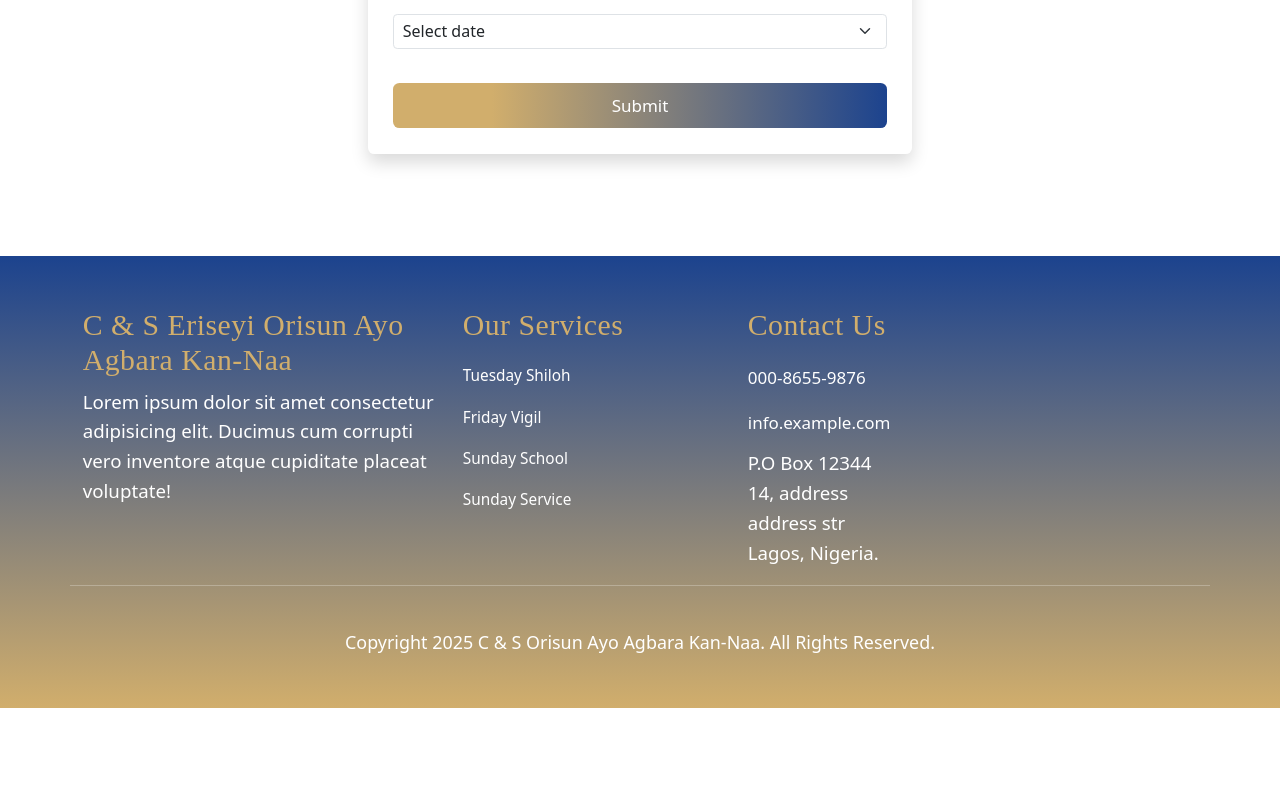
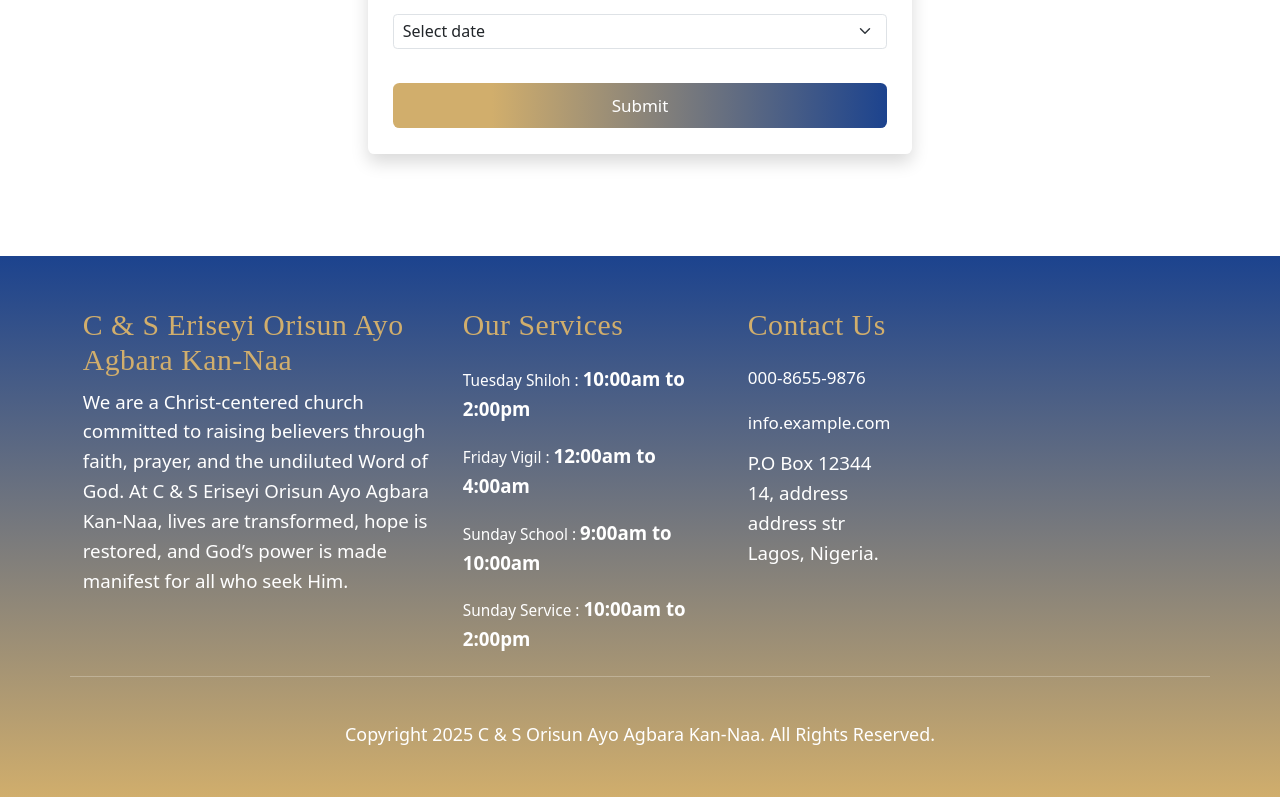
Before and after one commit to tcarsity/eriseyi-orisun-ayo, a React (Vite) app: page /add-member in a window 1280 px wide. Shown: the part 664-1461 px from the top of the page. Before the commit the page ends 1372 px from the top, so only its background shows below. Built offline with nearby package versions, Linux system fonts and the light colour scheme.

Commit message:
Added more contents

```diff
--- a/src/components/common/Footer.jsx
+++ b/src/components/common/Footer.jsx
@@ -13,9 +13,11 @@ const Footer = () => {
               <h3>C & S Eriseyi Orisun Ayo Agbara Kan-Naa</h3>
               <div>
                 <p>
-                  Lorem ipsum dolor sit amet consectetur adipisicing elit.
-                  Ducimus cum corrupti vero inventore atque cupiditate placeat
-                  voluptate!
+                  We are a Christ-centered church committed to raising believers
+                  through faith, prayer, and the undiluted Word of God. At C & S
+                  Eriseyi Orisun Ayo Agbara Kan-Naa, lives are transformed, hope
+                  is restored, and God’s power is made manifest for all who seek
+                  Him.
                 </p>
               </div>
             </div>
@@ -23,10 +25,18 @@ const Footer = () => {
             <div className="col-md-6 col-lg-3">
               <h3 className="mb-3">Our Services</h3>
               <ul>
-                <li>Tuesday Shiloh</li>
-                <li>Friday Vigil</li>
-                <li>Sunday School</li>
-                <li>Sunday Service</li>
+                <li>
+                  Tuesday Shiloh : <strong>10:00am to 2:00pm</strong>
+                </li>
+                <li>
+                  Friday Vigil : <strong>12:00am to 4:00am</strong>
+                </li>
+                <li>
+                  Sunday School : <strong>9:00am to 10:00am</strong>
+                </li>
+                <li>
+                  Sunday Service : <strong>10:00am to 2:00pm</strong>
+                </li>
               </ul>
             </div>
 
--- a/src/components/common/Hero.jsx
+++ b/src/components/common/Hero.jsx
@@ -39,13 +39,13 @@ const Hero = () => {
                 Welcome to Orisun Ayo
               </motion.span>
 
-              <motion.h1
+              <motion.h2
                 initial={{ opacity: 0, y: 20 }}
                 animate={{ opacity: 1, y: 0 }}
                 transition={{ delay: 0.5, duration: 1 }}
               >
                 Moments of worship. Times of growth.
-              </motion.h1>
+              </motion.h2>
               <motion.p
                 initial={{ opacity: 0, y: 20 }}
                 animate={{ opacity: 1, y: 0 }}
--- a/src/components/pages/Service.jsx
+++ b/src/components/pages/Service.jsx
@@ -33,8 +33,11 @@ const Service = () => {
                     </div>
                     <div className="service-content">
                       <p>
-                        Lorem ipsum dolor sit amet consectetur adipisicing elit.
-                        Doloribus repudiandae quos doloremque.
+                        Our Shiloh Service is a special time of prayer,
+                        prophetic declarations, and divine encounters. Join us
+                        every Tuesday from <strong>10:00am to 2:00pm</strong>
+                        as we seek God’s presence for breakthrough, direction,
+                        and restoration.
                       </p>
                     </div>
                   </div>
@@ -59,8 +62,10 @@ const Service = () => {
                     </div>
                     <div className="service-content">
                       <p>
-                        Lorem ipsum dolor sit amet consectetur adipisicing elit.
-                        Doloribus repudiandae quos doloremque.
+                        Our Vigil Service is a powerful night of worship,
+                        prayer, and spiritual warfare. We gather every Friday
+                        from <strong>12:00am to 4:00am</strong> to wait on the
+                        Lord, intercede, and experience supernatural renewal.
                       </p>
                     </div>
                   </div>
@@ -81,12 +86,15 @@ const Service = () => {
                   </div>
                   <div className="service-body">
                     <div className="service-title">
-                      <h4>Every Sunday: Sunday School </h4>
+                      <h4>Every Sunday: Bible Study </h4>
                     </div>
                     <div className="service-content">
                       <p>
-                        Lorem ipsum dolor sit amet consectetur adipisicing elit.
-                        Doloribus repudiandae quos doloremque.
+                        Our Bible Study is a time of in-depth Bible teaching and
+                        spiritual growth. Join us every Sunday from
+                        <strong>9:00am to 10:00am</strong> as we study God’s
+                        Word, build strong foundations, and grow together in
+                        faith.
                       </p>
                     </div>
                   </div>
@@ -111,8 +119,11 @@ const Service = () => {
                     </div>
                     <div className="service-content">
                       <p>
-                        Lorem ipsum dolor sit amet consectetur adipisicing elit.
-                        Doloribus repudiandae quos doloremque.
+                        Our Sunday Service is a joyful celebration of worship,
+                        the Word, and fellowship. Join us every Sunday from
+                        <strong>10:00am to 2:00pm</strong> for an uplifting
+                        service filled with praise, teaching, and life-changing
+                        encounters with God.
                       </p>
                     </div>
                   </div>
```
